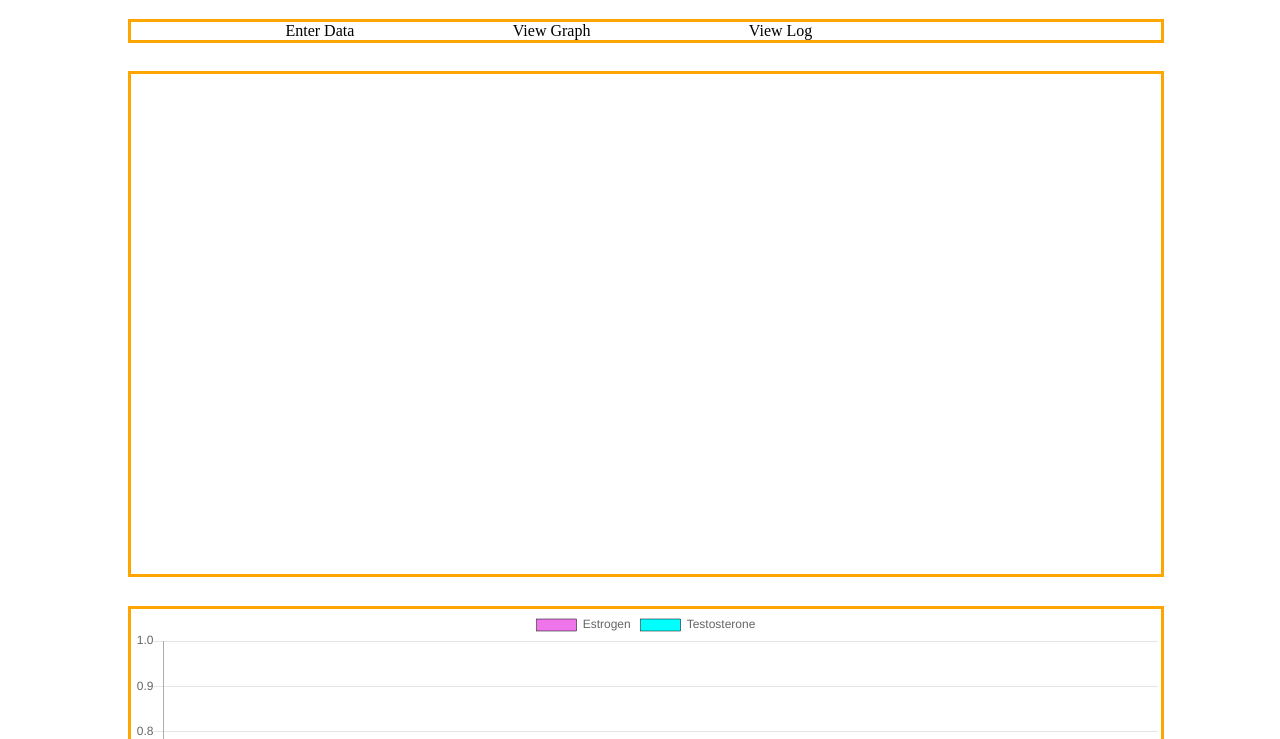
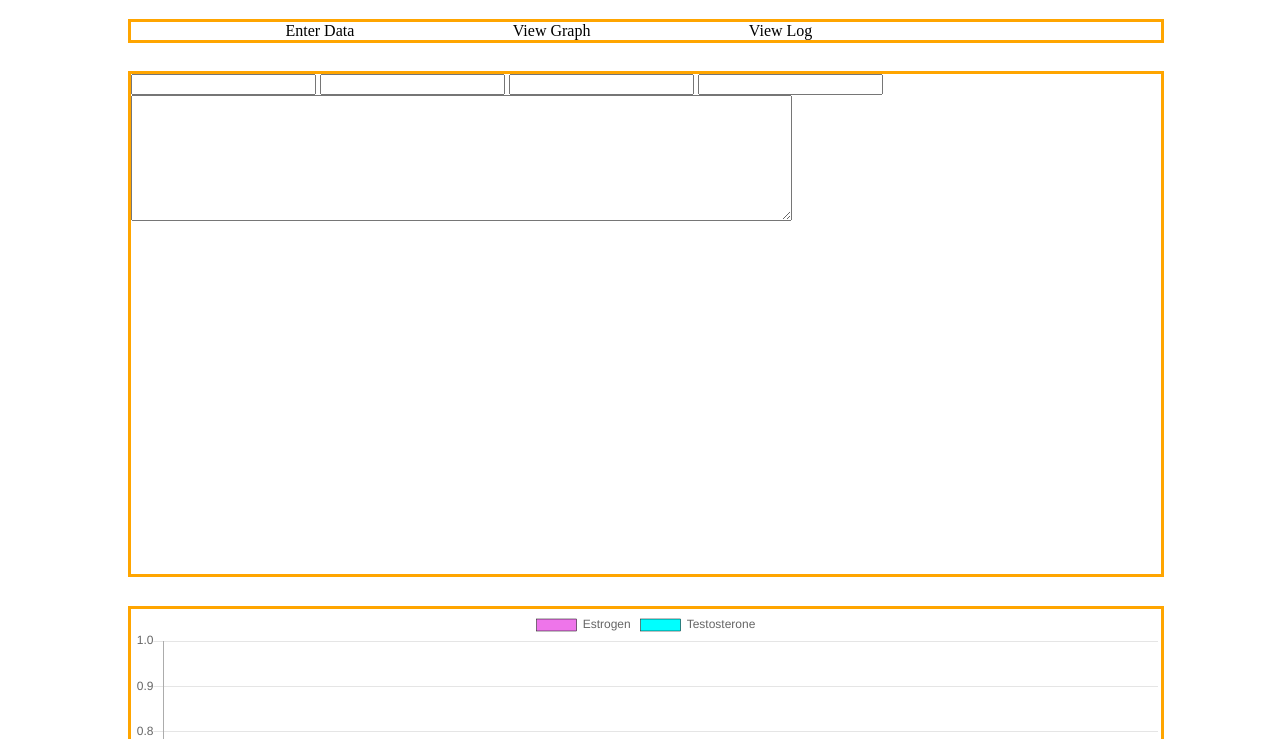
Before and after one commit to nosrac77/hormone-tracker-app, a website: page public/index.html in a window 1280 px wide. Shown: the part 61-800 px from the top of the page. Drawn offline with nearby package versions, Linux system fonts and the light colour scheme.

Commit message:
added inputs, checking to see what they look like on heroku

```diff
--- a/public/index.html
+++ b/public/index.html
@@ -19,8 +19,11 @@
       <a data-category = "log" class="tab">View Log</a>
     </section>
     <section class="data" id="form">
-      <!-- forms go here -->
-
+      <input type="text" name="date" value="">
+      <input type="text" name="dosage" value="">
+      <input type="number" name="tLevel" value="">
+      <input type="number" name="eLevel" value="">
+      <textarea name="log" rows="8" cols="80"></textarea>
     </section>
     <section class="data" id="graph">
      <!-- graph blerb text goes here -->
```
